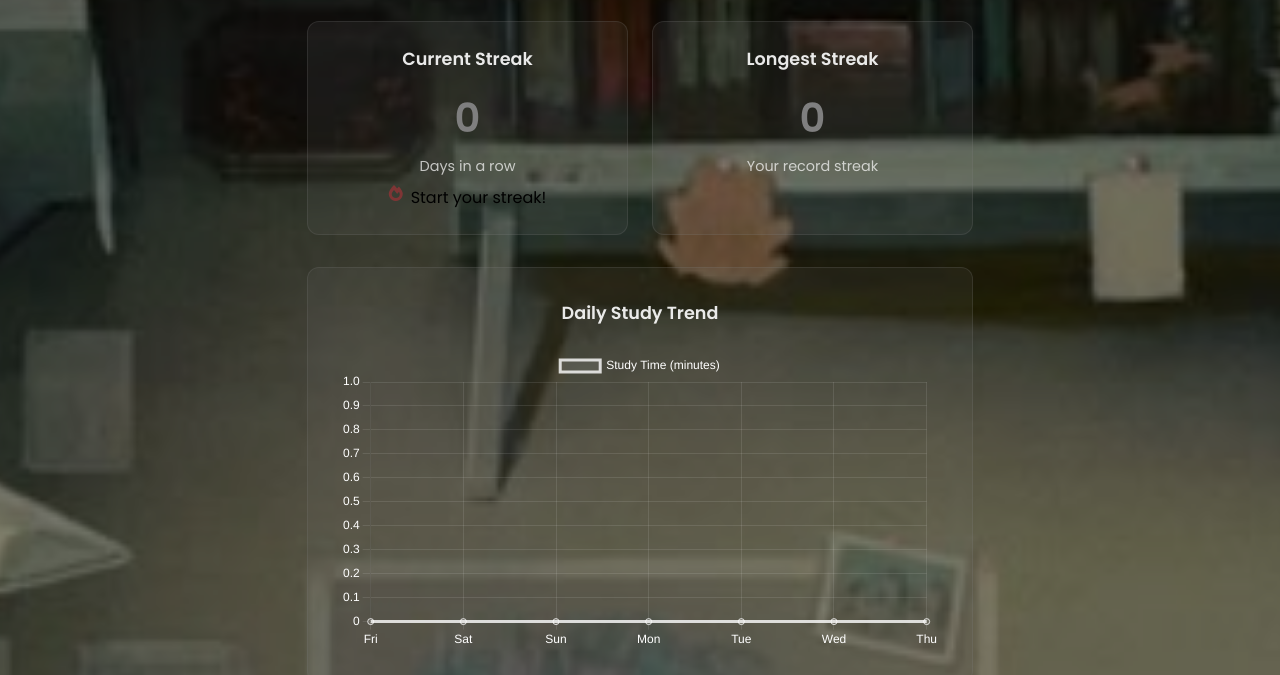
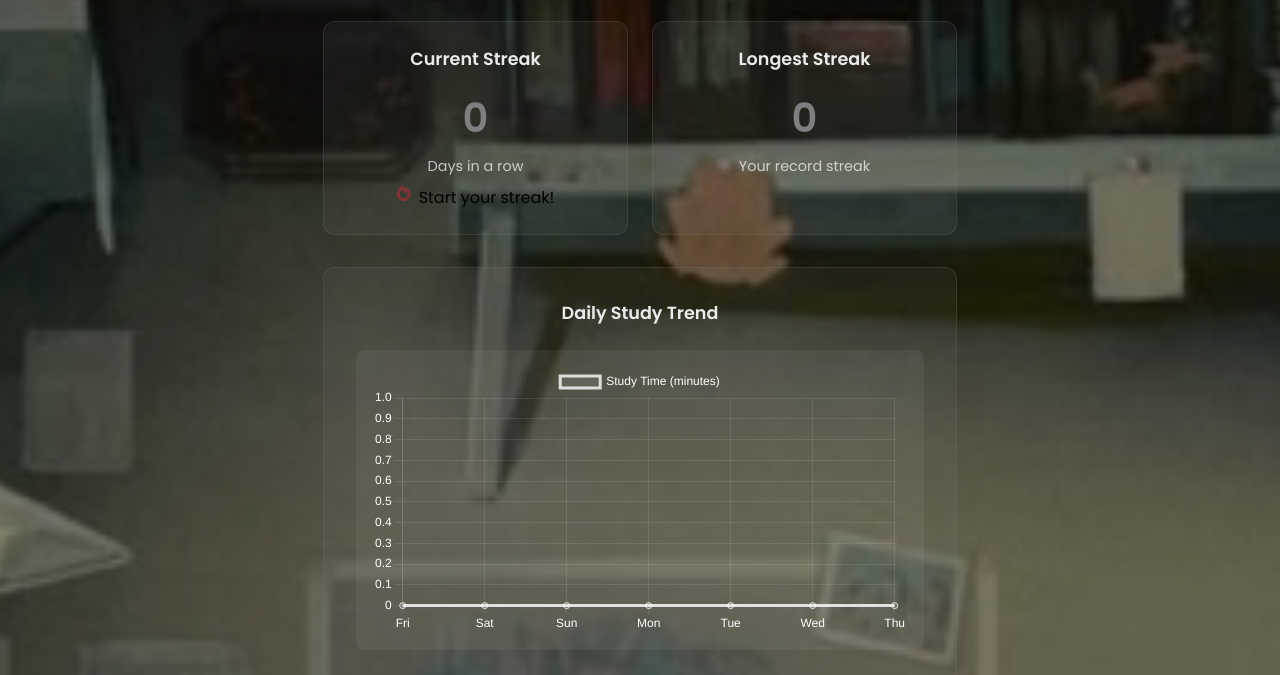
Before and after one commit to coder19-adu/pomodoro, a plain HTML site: page minor/stats.html in a window 1280 px wide. Shown: the part 304-979 px from the top of the page. Drawn offline with nearby package versions, Linux system fonts and the light colour scheme.

Commit message:
solved stats visibility

```diff
--- a/minor/stats.html
+++ b/minor/stats.html
@@ -8,6 +8,11 @@
     <link rel="stylesheet" href="https://cdnjs.cloudflare.com/ajax/libs/font-awesome/6.0.0/css/all.min.css">
     <link href="https://fonts.googleapis.com/css2?family=Poppins:wght@300;400;500;600&display=swap" rel="stylesheet">
     <script src="https://cdn.jsdelivr.net/npm/chart.js@4.4.1/dist/chart.umd.min.js"></script>
+    <script>
+        // Initialize Chart.js
+        Chart.defaults.color = '#fff';
+        Chart.defaults.borderColor = 'rgba(255, 255, 255, 0.1)';
+    </script>
     <style>
         .stats-container {
             max-width: 800px;
@@ -134,11 +139,15 @@
             height: 300px;
             width: 100%;
             margin-top: 1rem;
+            background: rgba(255, 255, 255, 0.05);
+            border-radius: 8px;
+            padding: 1rem;
         }
 
         canvas {
             width: 100% !important;
             height: 100% !important;
+            display: block;
         }
 
         .graph-grid {
@@ -155,6 +164,7 @@
             margin-bottom: 1.5rem;
             border: 1px solid rgba(255, 255, 255, 0.2);
             width: 100%;
+            min-height: 400px;
         }
 
         .graph-container h3 {
--- a/minor/stats.js
+++ b/minor/stats.js
@@ -79,7 +79,6 @@ document.addEventListener('DOMContentLoaded', () => {
     function createCharts() {
         const stats = getStats();
         createDailyTrendChart(stats);
-        createTimeDistributionChart(stats);
         createWeeklyProgressChart(stats);
         createMonthlyOverviewChart(stats);
     }
```
